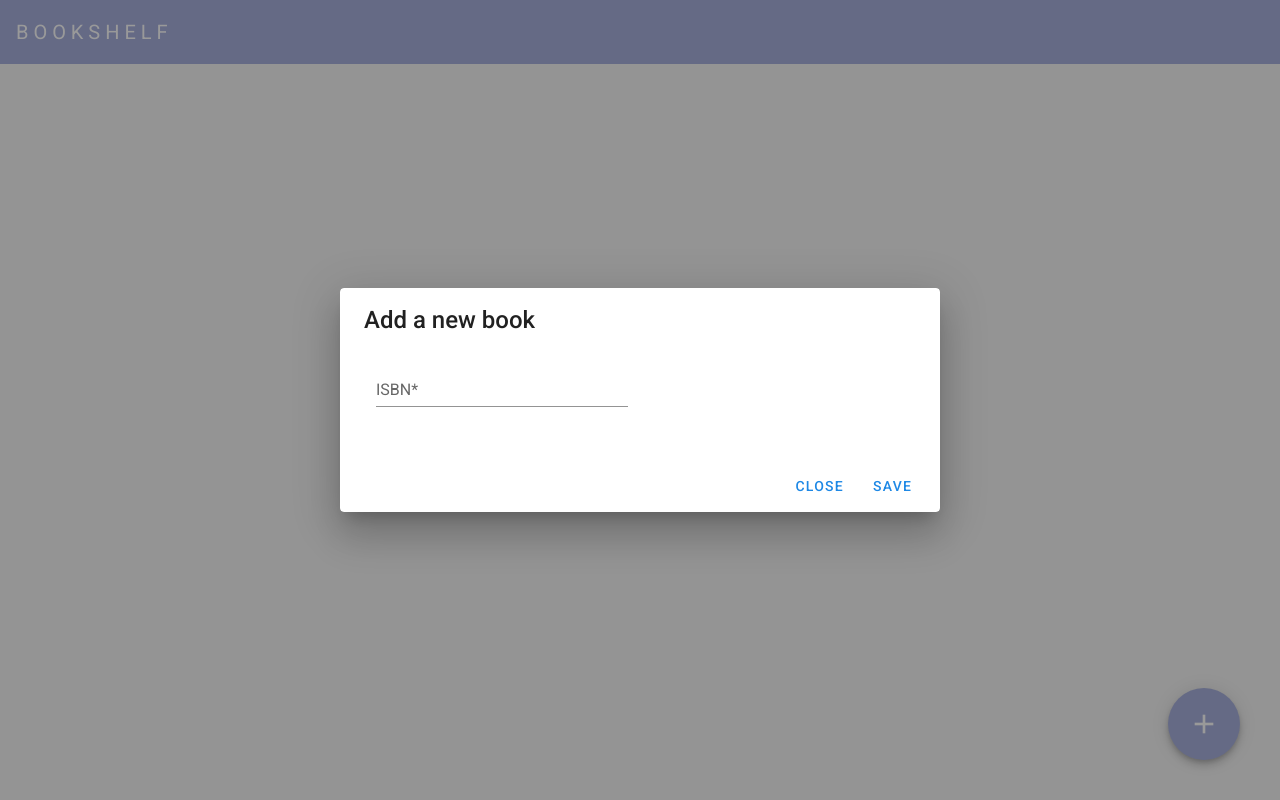
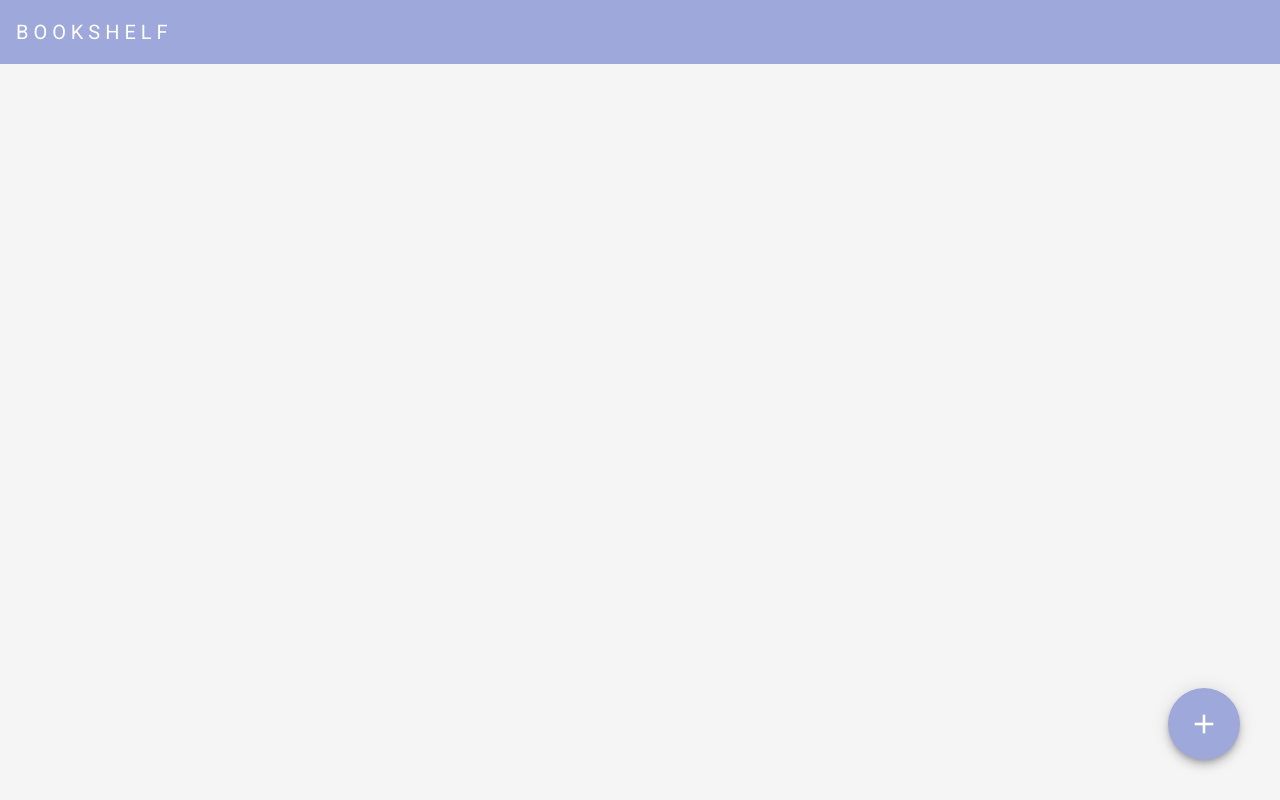
Before and after one commit to mathildemichau/bookshelf, a Vue app: page / in a window 1280 px wide. Built offline with nearby package versions, Linux system fonts and the light colour scheme.

Commit message:
updated the components to properly emit/process events but could be done much better...

```diff
--- a/src/components/AddNewBookDialog.vue
+++ b/src/components/AddNewBookDialog.vue
@@ -14,7 +14,7 @@
       </v-card-text>
       <v-card-actions>
         <v-spacer></v-spacer>
-        <v-btn color="blue darken-1" text @click="overlay = false">Close</v-btn>
+        <v-btn color="blue darken-1" text @click="closeDialog">Close</v-btn>
         <v-btn color="blue darken-1" text @click="saveBook">Save</v-btn>
       </v-card-actions>
     </v-card>
@@ -27,12 +27,11 @@ import axios from 'axios'
 
 export default {
   props: {
-    overlay: Boolean
+    show: Boolean
   },
   data: () => ({
     isbn: null,
     event: null,
-    show: true
   }),
   methods: {
     saveBook: async function() {
@@ -44,10 +43,11 @@ export default {
       newBook.title = response.data[`ISBN:${this.isbn}`].title;
       newBook.author = response.data[`ISBN:${this.isbn}`].authors[0].name;
       newBook.cover = response.data[`ISBN:${this.isbn}`].cover.large;
-      this.$emit("addBook", newBook);
+      this.$emit("add-new-book", newBook);
+      this.closeDialog()
     },
     closeDialog: function() {
-      this.$emit("closeDialog");
+      this.$emit('close-dialog');
     }
   }
 };
--- a/src/components/AddNewBookButton.vue
+++ b/src/components/AddNewResourceButton.vue
@@ -18,7 +18,7 @@
 export default {
   methods: {
     buttonClicked: function() {
-      this.$emit("new-book");
+      this.$emit("create-new-resource");
     }
   }
 };
--- a/src/views/BooksRead.vue
+++ b/src/views/BooksRead.vue
@@ -1,7 +1,7 @@
 <template>
   <v-container>
     <v-row class="ma-6">
-      <add-new-book-dialog :overlay="overlay" @addBook="addBook($event)" />
+      <add-new-book-dialog :show="show" @add-new-book="addBook($event)" @close-dialog="show = false" />
 
       <v-col class="no-grow" v-for="book in books" :key="book.title">
         <book-card
@@ -12,34 +12,32 @@
       </v-col>
     </v-row>
 
-    <add-new-book-button @new-book="test" />
+    <add-new-resource-button @create-new-resource="displayNewBookDialog" />
   </v-container>
 </template>
 
 <script>
 import BookCard from "../components/BookCard";
 import AddNewBookDialog from "../components/AddNewBookDialog";
-import AddNewBookButton from "../components/AddNewBookButton";
+import AddNewResourceButton from "../components/AddNewResourceButton";
 
 export default {
   name: "BooksRead",
   components: {
     BookCard,
     AddNewBookDialog,
-    AddNewBookButton
+    AddNewResourceButton
   },
   data: () => ({
-    overlay: false,
+    show: false,
     books: []
   }),
   methods: {
     addBook(event) {
       this.books.push(event);
-      this.overlay = false
     },
-    test() {
-      this.overlay = true;
-      this.$forceUpdate()
+    displayNewBookDialog: function() {
+      this.show = true;
     }
   }
 };
```
